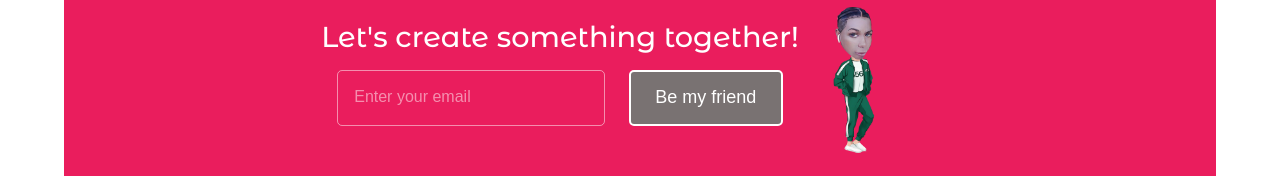
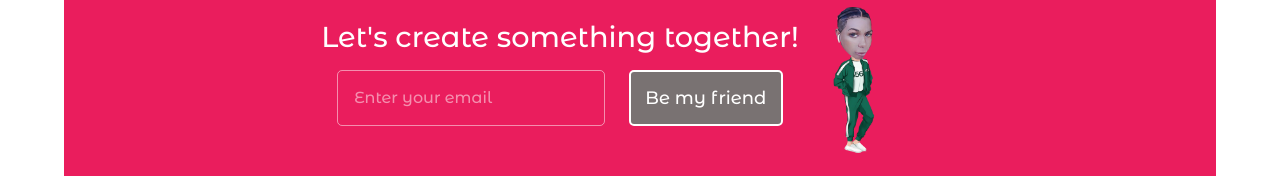
Before and after one commit to babboe1/babboeCodes-portfolio, a React (Create React App) app: page / in a window 1280 px wide. Shown: the part 5511-5687 px from the top of the page. Built offline with nearby package versions, Linux system fonts and the light colour scheme; no server answers.

Commit message:
style: minor update

```diff
--- a/src/index.css
+++ b/src/index.css
@@ -4,6 +4,7 @@
    box-sizing: border-box;
    margin: 0;
    padding: 0;
+   font-family: 'Montserrat Alternates', sans-serif;
 }
 
 /* GENERAL STYLES */
@@ -15,7 +16,6 @@ html {
 
 body {
    transition: 1s;
-   font-family: 'Montserrat Alternates', sans-serif;
    color: #21243d;
    margin: 0 auto;
    max-width: 1440px;
```
